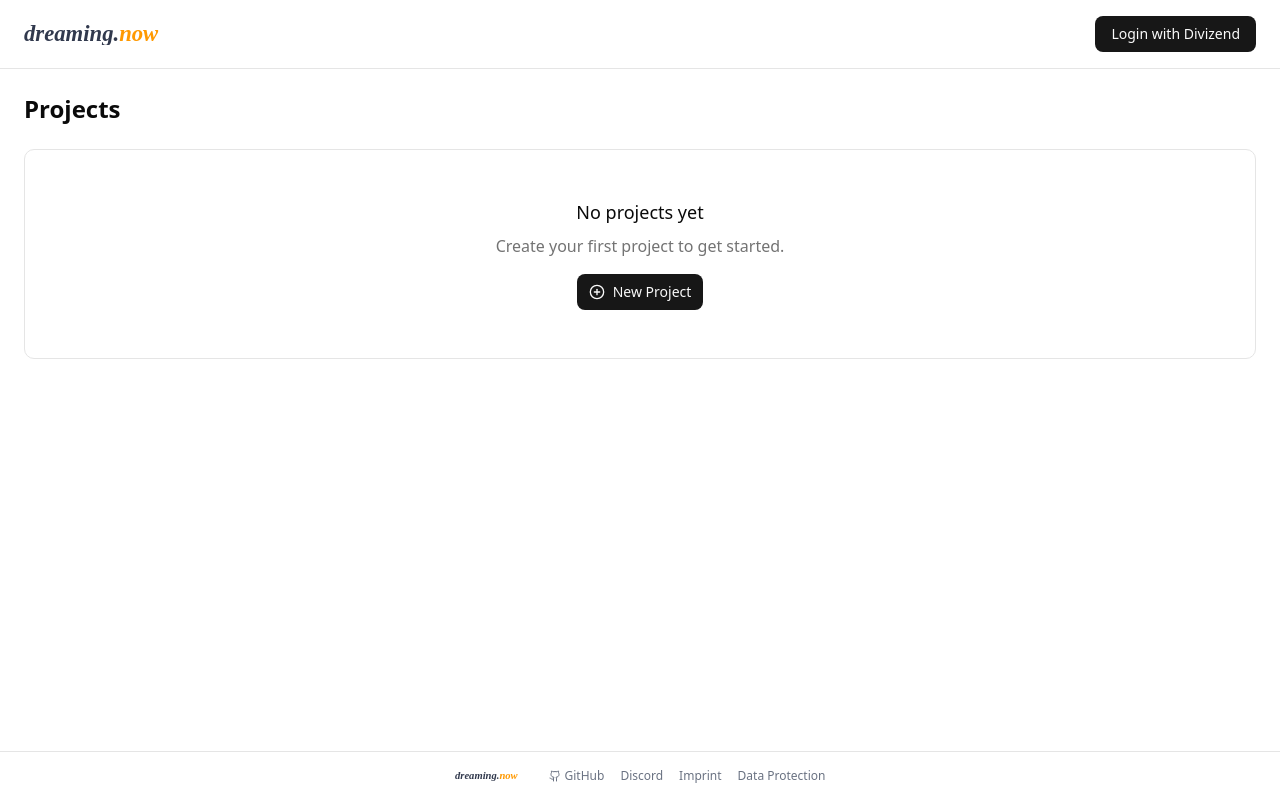
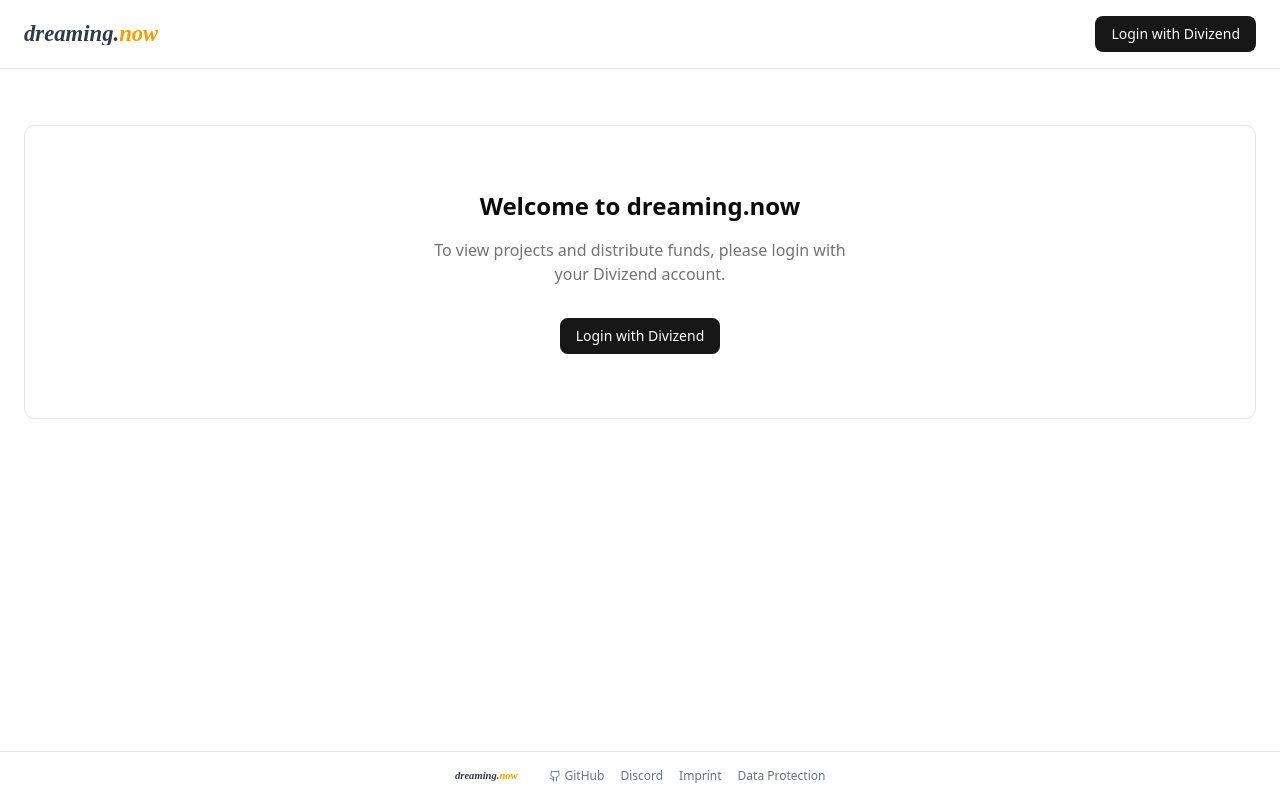
Before and after one commit to hermesloom/dreaming.now, a Next.js app: page / in a window 1280 px wide. Built offline with nearby package versions, Linux system fonts and the light colour scheme.

Commit message:
feat: show blocker when not logged in

```diff
--- a/app/page.tsx
+++ b/app/page.tsx
@@ -1,14 +1,37 @@
 "use client";
 
+import { useEffect, useState } from "react";
+import ProjectList from "@/components/ProjectList";
 import Header from "@/components/Header";
 import Footer from "@/components/Footer";
-import ProjectList from "@/components/ProjectList";
+import { useSession } from "@/contexts/SessionContext";
+import LoginButton from "@/components/LoginButton";
+import { Loader2 } from "lucide-react";
 
 export default function Home() {
+  const { profile, profileLoading } = useSession();
+
   return (
     <div className="flex flex-col min-h-screen">
       <Header />
-      <ProjectList />
+      <main className="flex-1 p-4 md:p-6 max-w-7xl mx-auto w-full">
+        {profileLoading ? (
+          <div className="flex justify-center items-center h-64">
+            <Loader2 className="h-12 w-12 animate-spin text-primary" />
+          </div>
+        ) : profile ? (
+          <ProjectList />
+        ) : (
+          <div className="flex flex-col items-center justify-center text-center py-16 px-4 border rounded-lg my-8">
+            <h2 className="text-2xl font-bold mb-4">Welcome to dreaming.now</h2>
+            <p className="text-muted-foreground max-w-md mb-8">
+              To view projects and distribute funds, please login with your
+              Divizend account.
+            </p>
+            <LoginButton />
+          </div>
+        )}
+      </main>
       <Footer />
     </div>
   );
```
